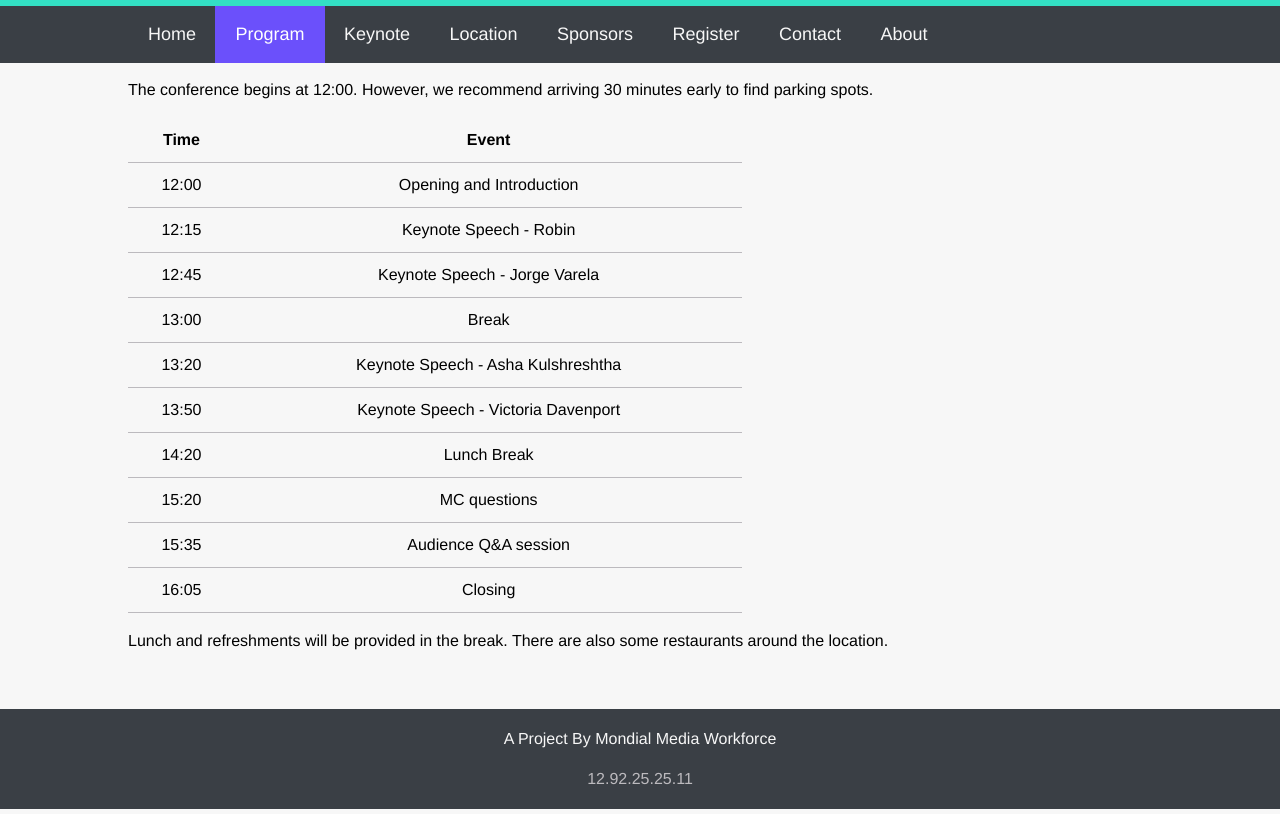
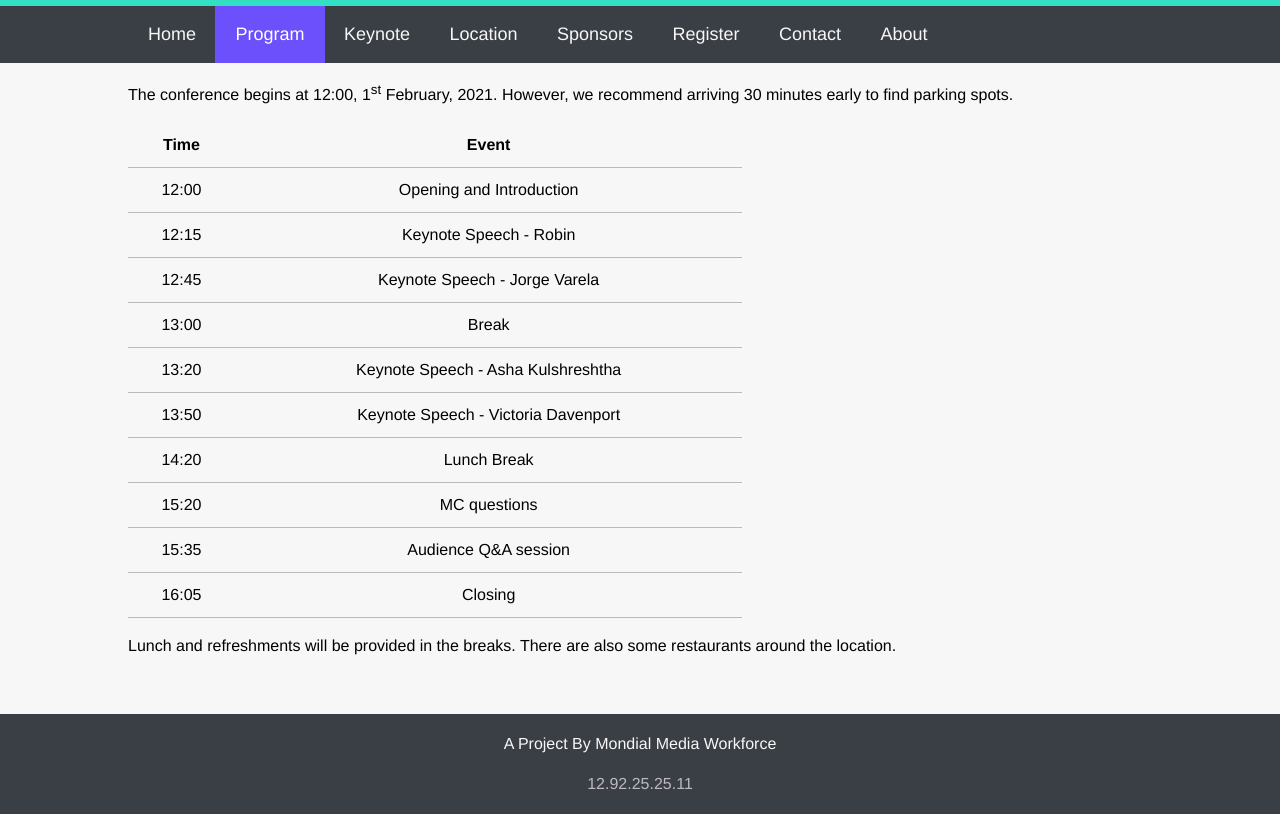
Before and after one commit to acidicgaseouscloud/assignments, a plain HTML site: page final/program.html in a window 1280 px wide. Shown: the part 74-888 px from the top of the page. Drawn offline with Linux system fonts and the light colour scheme.

Commit message:
minor content corrections

```diff
--- a/final/program.html
+++ b/final/program.html
@@ -42,7 +42,7 @@
 	<div id="titleNav"> </div>
 
 	<div class="container">
-		<p>The conference begins at 12:00. However, we recommend arriving 30 minutes early to find parking spots.</p>
+		<p>The conference begins at 12:00, 1<sup>st</sup> February, 2021. However, we recommend arriving 30 minutes early to find parking spots.</p>
 
 		 <table>
 			  <tr>
@@ -101,7 +101,7 @@
 			  </tr>
 		</table>
 
-		<p>Lunch and refreshments will be provided in the break.
+		<p>Lunch and refreshments will be provided in the breaks.
 		There are also some restaurants around the location.</p>
 	</div>
 
```
Also changed, not shown: final/location.html (+1 -1 lines), final/sponsors.html (+2 -2 lines).
